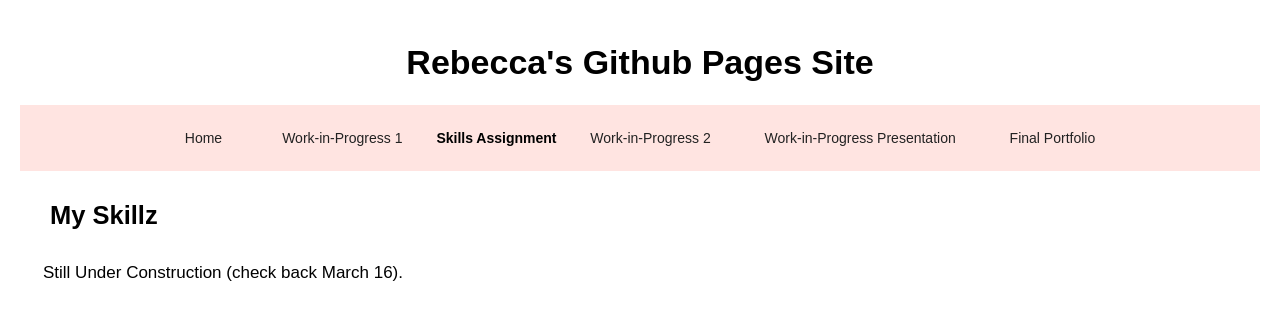
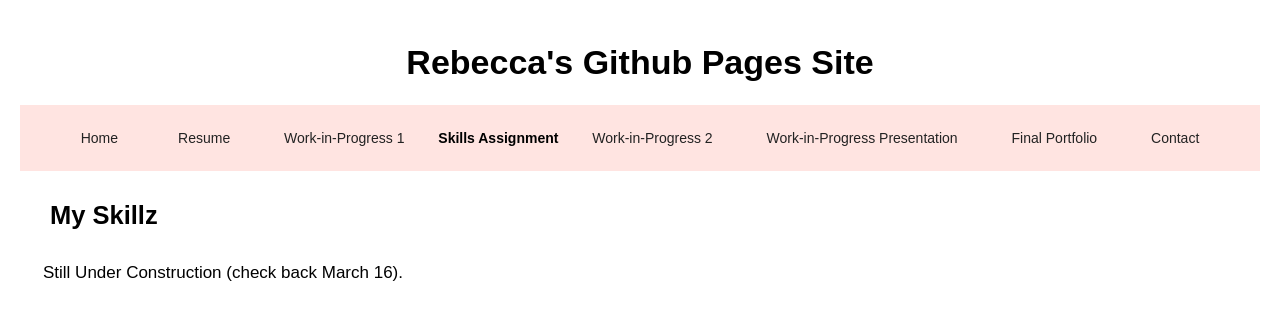
Before and after one commit to beccazhou/beccazhou.github.io, a plain HTML site: page skills/index.html in a window 1280 px wide. Drawn offline with Linux system fonts and the light colour scheme.

Commit message:
Update index.html

```diff
--- a/skills/index.html
+++ b/skills/index.html
@@ -12,6 +12,7 @@
     <div id="nav_wrapper">
         <ul>
             <li><a href="/">Home</a><li>
+            <li><a href="/resume/">Resume</a></li>
             <li><a href="/work-1/">Work-in-Progress 1</a>
                 <ul>
                     <li><a href="/work-1/sample-1/">Sample 1</a></li>
@@ -22,6 +23,7 @@
             <li><a href="/work-2/">Work-in-Progress 2</a></li>
             <li><a href="/work-ppt/">Work-in-Progress Presentation</a></li>
             <li><a href="/portfolio/">Final Portfolio</a></li>
+            <li><a href="/contact/">Contact</a></li>
         </ul>
     </div>
 </div>
```
